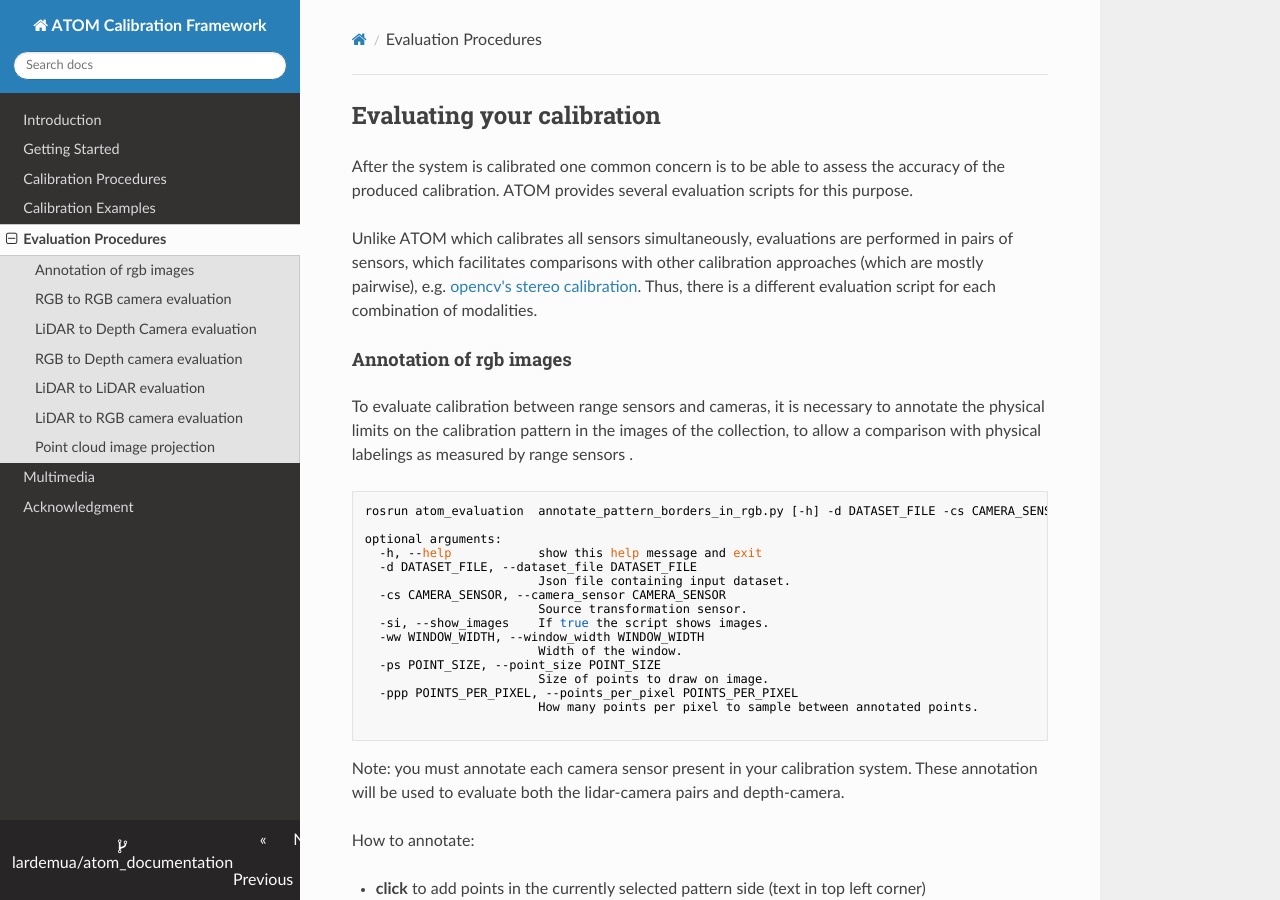
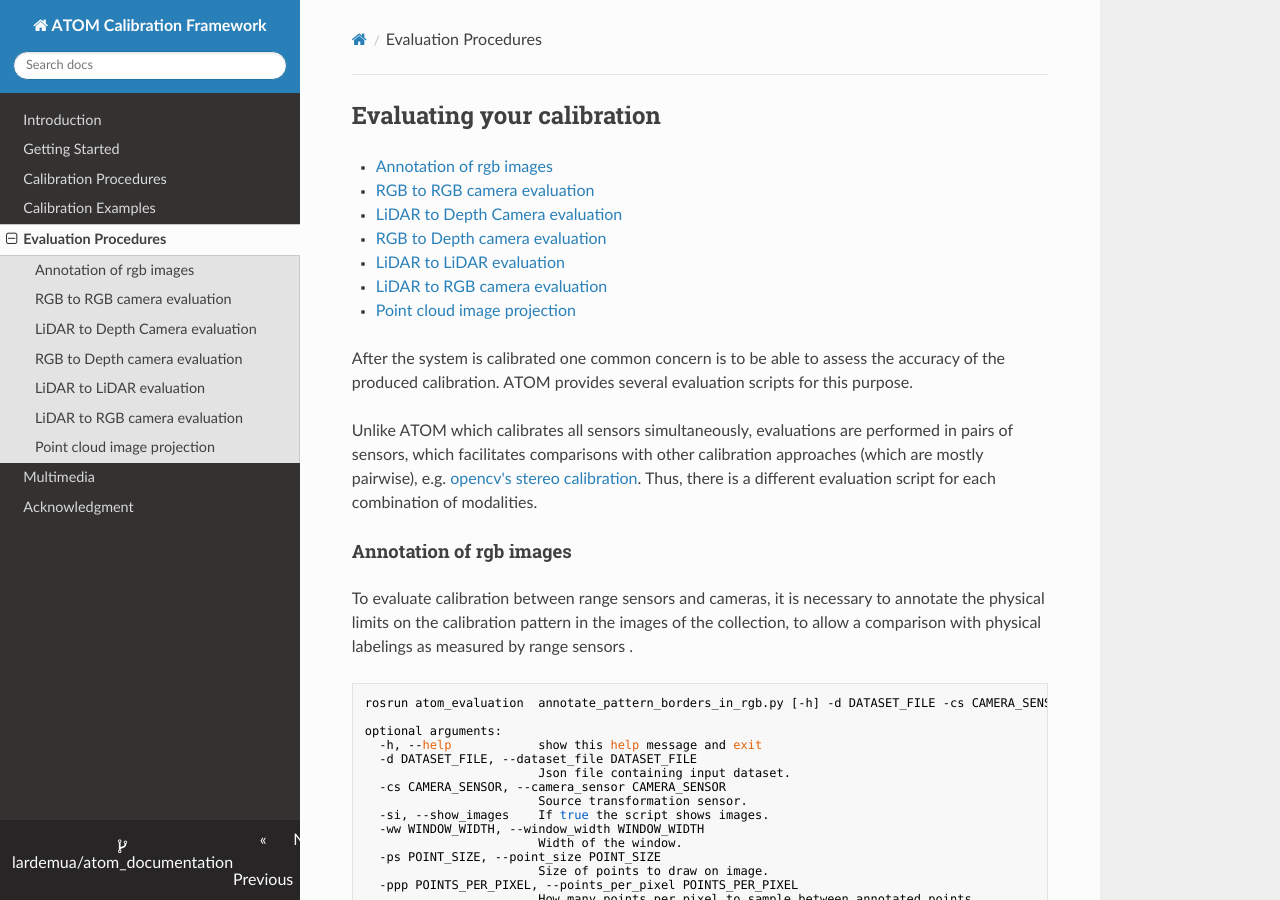
Before and after one commit to lardemua/atom_documentation, an MkDocs documentation site: the page built from docs/evaluations.md, in a window 1280 px wide and 900 px high. Built offline with MkDocs 1.6.1, drawn with Linux system fonts in a browser that asks for light colours; nearby versions of some CDN libraries.

```diff
--- a/docs/evaluations.md
+++ b/docs/evaluations.md
@@ -1,4 +1,12 @@
 ## Evaluating your calibration
+
+  - [Annotation of rgb images](#annotation-of-rgb-images)
+  - [RGB to RGB camera evaluation](#rgb-to-rgb-camera-evaluation)
+  - [LiDAR to Depth Camera evaluation](#lidar-to-depth-camera-evaluation)
+  - [RGB to Depth camera evaluation](#rgb-to-depth-camera-evaluation)
+  - [LiDAR to LiDAR evaluation](#lidar-to-lidar-evaluation)
+  - [LiDAR to RGB camera evaluation](#lidar-to-rgb-camera-evaluation)
+  - [Point cloud image projection](#point-cloud-image-projection)
 
 After the system is calibrated one common concern is to be able to assess the accuracy of the produced calibration. ATOM provides several evaluation scripts for this purpose.
 
```
Also changed, not shown: docs/acknowledgment.md (+5 -1 lines), docs/examples.md (+9 -3 lines), docs/getting_started.md (+0 -4 lines), docs/index.md (+0 -1 lines), docs/procedures.md (+16 -2 lines).
